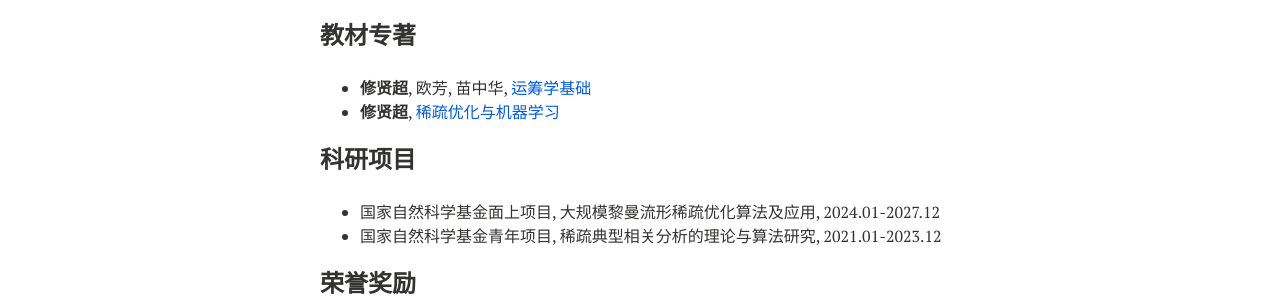
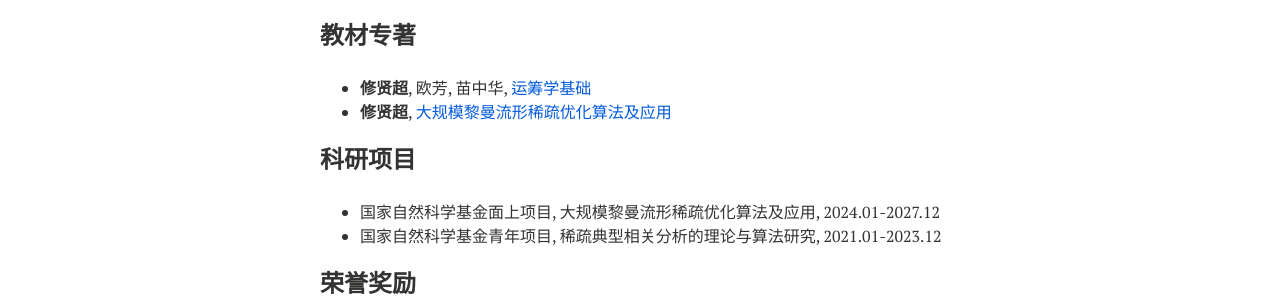
Before and after one commit to xianchaoxiu/xianchaoxiu.github.io, a Jekyll site: the page built from chinese/index.md, in a window 1280 px wide. Shown: the part 967-1264 px from the top of the page. Built offline with Jekyll 4.4.1, drawn with Linux system fonts in a browser that asks for light colours; nearby versions of some CDN libraries.

Commit message:
Update index.md

```diff
--- a/chinese/index.md
+++ b/chinese/index.md
@@ -45,7 +45,7 @@ share: false
 
 ### 教材专著
 * <b>修贤超</b>, 欧芳, 苗中华, <a href="https://xianchaoxiu.github.io/chinese/book/OR/" class="textlink" target="_blank"> 运筹学基础</a> <br>
-* <b>修贤超</b>, <a href="https://xianchaoxiu.github.io/chinese/book/OPT/" class="textlink" target="_blank"> 稀疏优化与机器学习 </a> <br>
+* <b>修贤超</b>, <a href="https://xianchaoxiu.github.io/chinese/book/OPT/" class="textlink" target="_blank"> 大规模黎曼流形稀疏优化算法及应用 </a> <br>
 
 
 
```
